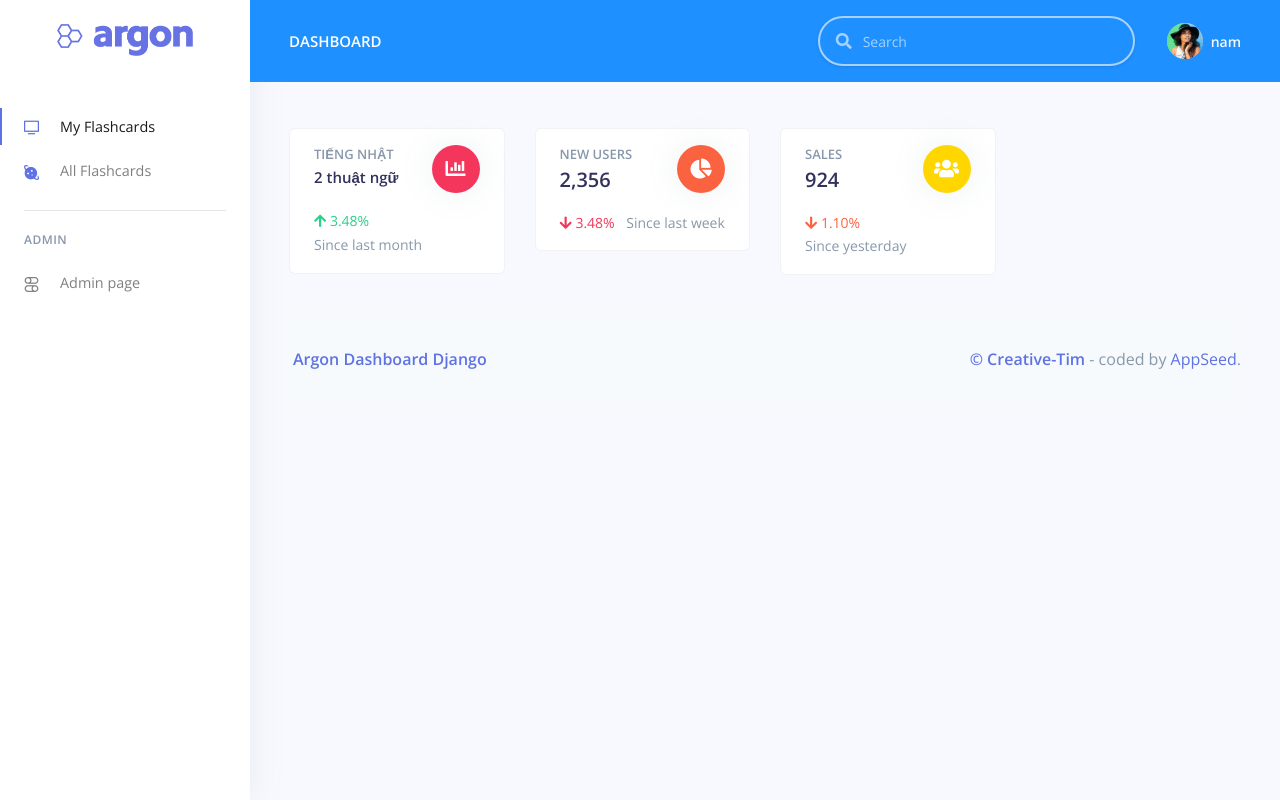
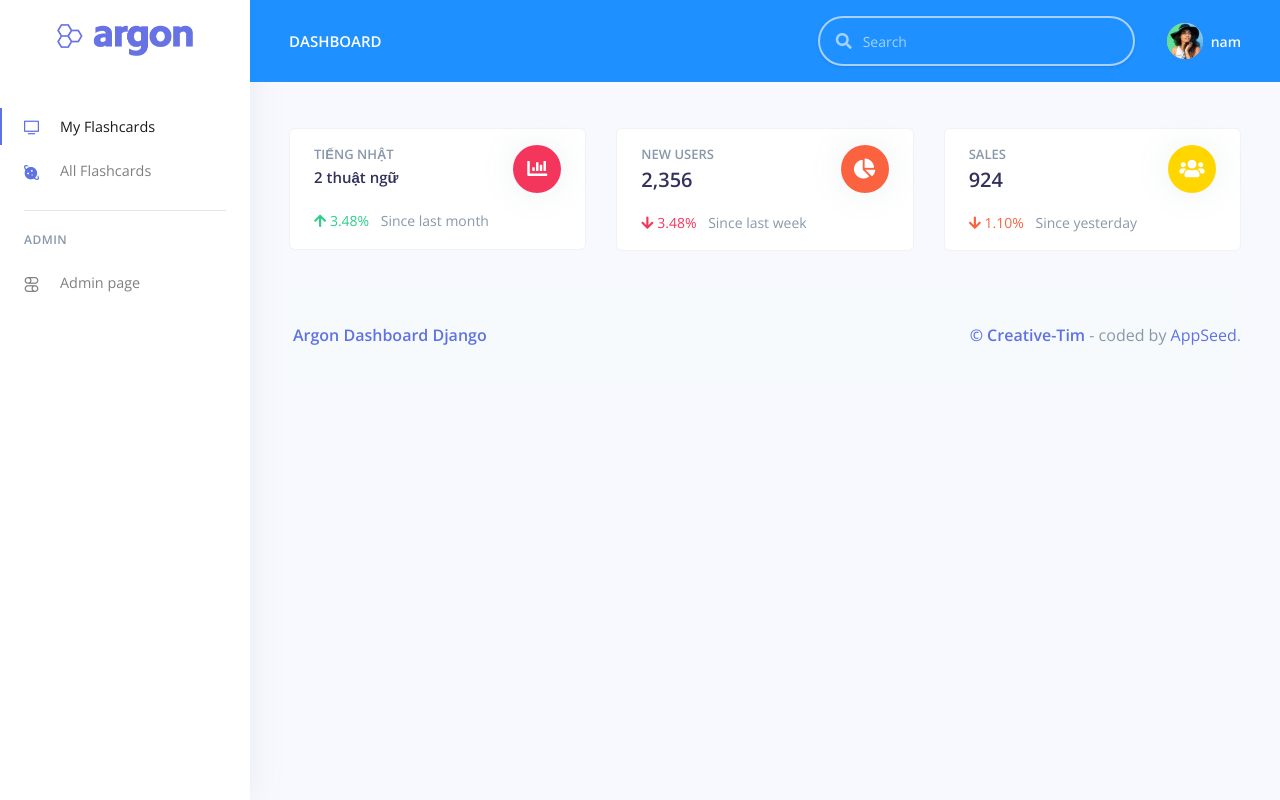
Before and after one commit to NgocNam1512/Quizlet-clone, a Django app: page / in a window 1280 px wide. Run offline with Django 3.2, Linux system fonts and the light colour scheme; a user stored in the database is signed in; some libraries are stand-ins or nearby versions.

Commit message:
change card width

```diff
--- a/quizletcore/templates/index.html
+++ b/quizletcore/templates/index.html
@@ -13,7 +13,7 @@
         <div class="header-body">
           <!-- Card stats -->
           <div class="row">
-            <div class="col-xl-3 col-lg-6">
+            <div class="col-xl-4 col-lg-6">
               <div class="card card-stats mb-4 mb-xl-0">
                 <div class="card-body">
                   <div class="row">
@@ -34,7 +34,7 @@
                 </div>
               </div>
             </div>
-            <div class="col-xl-3 col-lg-6">
+            <div class="col-xl-4 col-lg-6">
               <div class="card card-stats mb-4 mb-xl-0">
                 <div class="card-body">
                   <div class="row">
@@ -55,7 +55,7 @@
                 </div>
               </div>
             </div>
-            <div class="col-xl-3 col-lg-6">
+            <div class="col-xl-4 col-lg-6">
               <div class="card card-stats mb-4 mb-xl-0">
                 <div class="card-body">
                   <div class="row">
```
